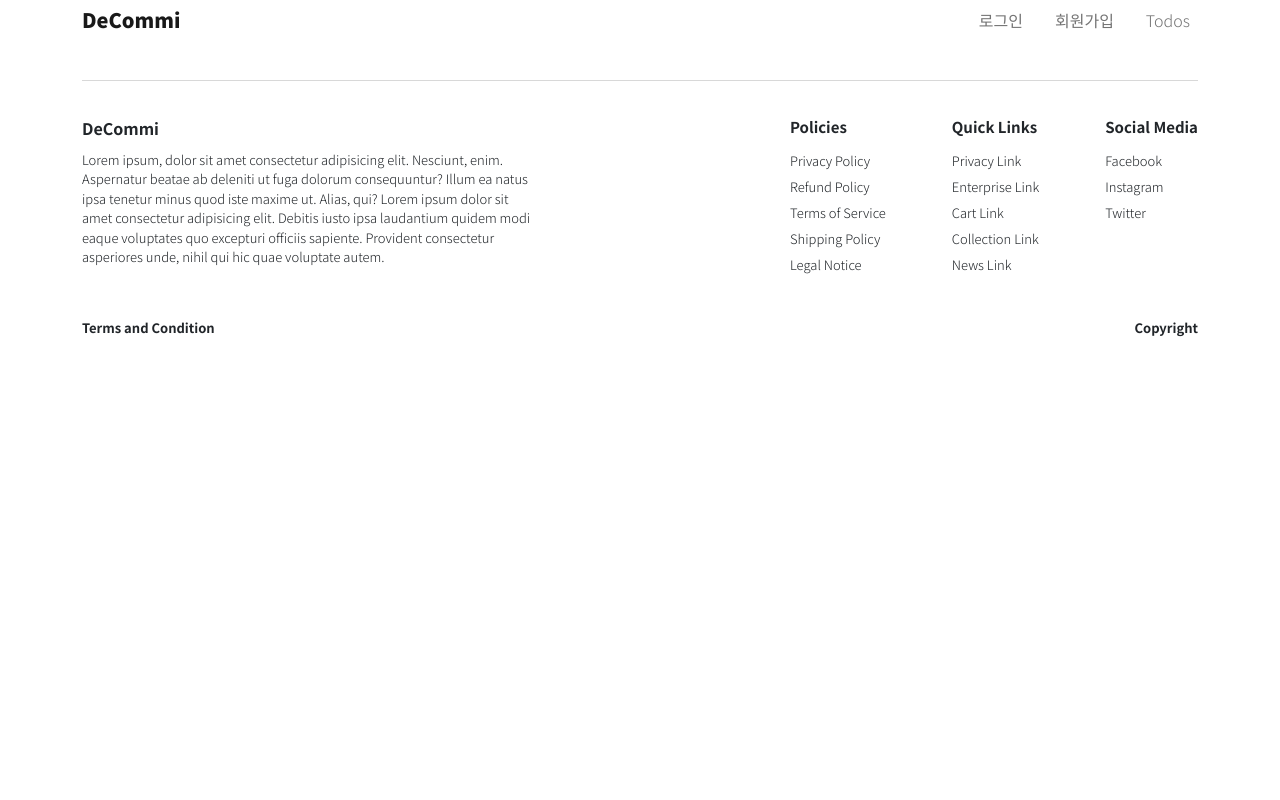
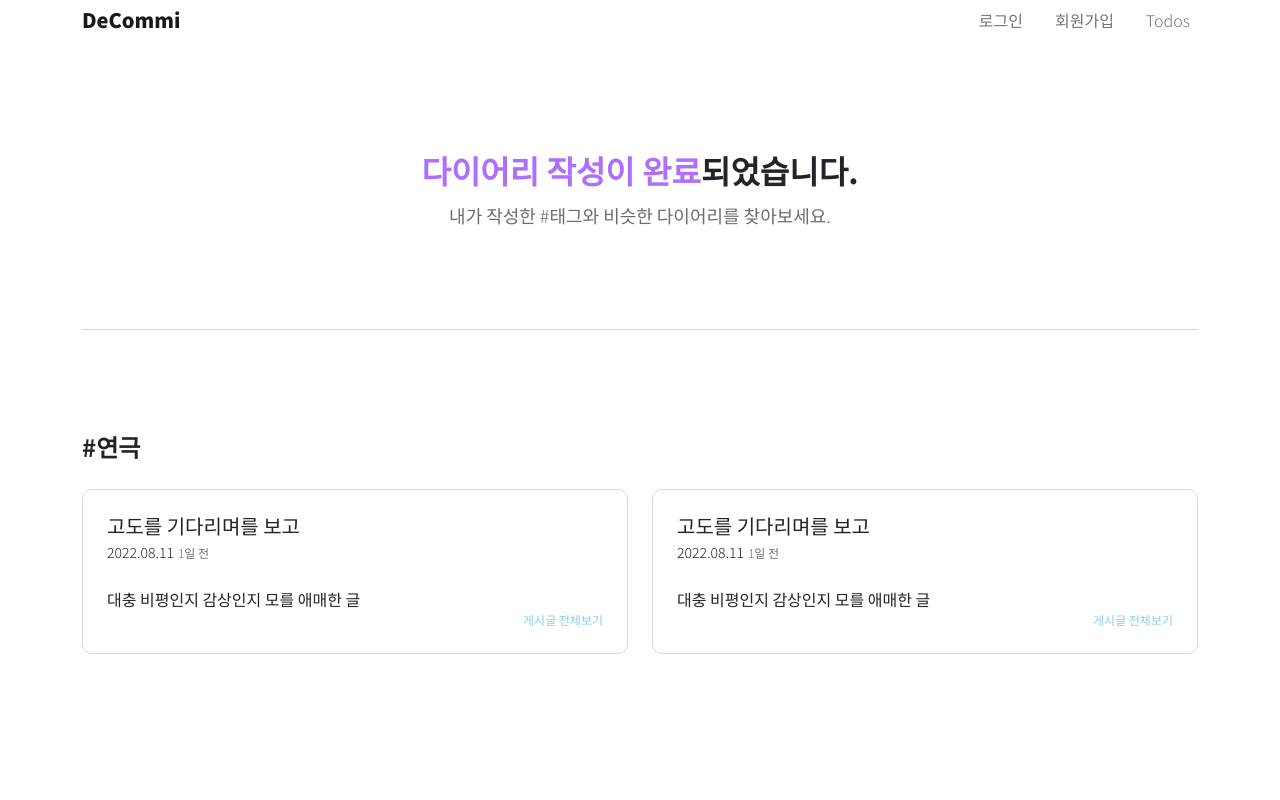
Before and after one commit to k1k2brz/HCSS, a Vue app: page /pages/diarywrite in a window 1280 px wide. Shown: the top 800 px of the page. Built offline with nearby package versions, Linux system fonts and the light colour scheme; a web font is replaced by a local one.

Commit message:
bookmark
bookmark on off

```diff
--- a/src/components/NavBar.vue
+++ b/src/components/NavBar.vue
@@ -16,6 +16,7 @@
           <!-- <div class="d-flex align-items-center">
             <input type="text" class="form-control">
           </div> -->
+          <router-link class="nav-link mr-3" :to="{ name: 'BookMark' }">북마크</router-link>
           <router-link class="nav-link mr-3" :to="{ name: 'MyPage' }">마이페이지</router-link>
           <router-link class="nav-link mr-3" :to="{ name: 'UserEdit' }">회원정보 수정</router-link>
           <router-link class="nav-link mr-3" :to="{ name: 'Alarm' }">알림페이지</router-link>
--- a/src/pages/LoginPage.vue
+++ b/src/pages/LoginPage.vue
@@ -46,7 +46,7 @@
           </div>
           <div class="d-flex justify-content-center align-items-center">
             <div class="LoginLine"></div>
-            <div class="ml-3 mr-3">또는</div>
+            <div class="ml-3 mr-3" style="min-width:30px">또는</div>
             <div class="LoginLine"></div>
           </div>
         </form>
--- /dev/null
+++ b/src/pages/bookmark/BookMark.vue
@@ -0,0 +1,132 @@
+<template>
+    <div class="top-margin">
+        <div class="mb-4">
+            <span class="home-title">내 북마크</span>
+        </div>
+        <div class="d-flex justify-content-between">
+            <button class="new-folder">+ 새 북마크 폴더</button>
+            <div class="d-flex align-items-center gap-1">
+                <button class="file-sort">이름순</button>
+                <div class="boundaryLine"></div>
+                <button class="file-sort">최신순</button>
+            </div>
+        </div>
+        <div v-if="openBtn" class="text-center">
+            <div class="row row-cols-5 mt-3">
+                <div class="col d-flex flex-column p-2 mb-4">
+                    <div class="folder-box">
+                        <div class="folder-stroke p-4 mb-3">
+                            <img src="@/assets/folder.png" alt="">
+                        </div>
+                        <span class="bold">내 폴더</span>
+                    </div>
+                </div>
+                <div class="col d-flex flex-column p-2 mb-4">
+                    <div class="folder-box">
+                        <div class="folder-stroke p-4 mb-3">
+                            <img src="@/assets/folder.png" alt="">
+                        </div>
+                        <span class="bold">내 폴더</span>
+                    </div>
+                </div>
+                <div class="col d-flex flex-column p-2 mb-4">
+                    <div class="folder-box">
+                        <div class="folder-stroke p-4 mb-3">
+                            <img src="@/assets/folder.png" alt="">
+                        </div>
+                        <span class="bold">내 폴더</span>
+                    </div>
+                </div>
+                <div class="col d-flex flex-column p-2 mb-4">
+                    <div class="folder-box">
+                        <div class="folder-stroke p-4 mb-3">
+                            <img src="@/assets/folder.png" alt="">
+                        </div>
+                        <span class="bold">내 폴더</span>
+                    </div>
+                </div>
+                <div class="col d-flex flex-column p-2 mb-4">
+                    <div class="folder-box">
+                        <div class="folder-stroke p-4 mb-3">
+                            <img src="@/assets/folder.png" alt="">
+                        </div>
+                        <span class="bold">내 폴더</span>
+                    </div>
+                </div>
+                <div class="col d-flex flex-column p-2 mb-4">
+                    <div class="folder-box">
+                        <div class="folder-stroke p-4 mb-3">
+                            <img src="@/assets/folder.png" alt="">
+                        </div>
+                        <span class="bold">내 폴더</span>
+                    </div>
+                </div>
+                <div class="col d-flex flex-column p-2 mb-4">
+                    <div class="folder-box">
+                        <div class="folder-stroke p-4 mb-3">
+                            <img src="@/assets/folder.png" alt="">
+                        </div>
+                        <span class="bold">내 폴더</span>
+                    </div>
+                </div>
+            </div>
+        </div>
+        <div v-else>
+            <div class="d-flex flex-column">
+                <div class="w-20 d-flex justify-content-center align-items-center">
+                    <div class="bookmark-circle">
+                        <img src="@/assets/bookmarkAll.png" alt="No image" class="ml-1" />
+                    </div>
+                </div>
+                <span>아직 북마크된 다이어리가 없습니다.</span>
+                <span>다시 보고 싶은 다이어리를 북마크 해보세요!</span>
+            </div>
+        </div>
+    </div>
+    <button @click="onBtn">Click Click</button>
+</template>
+
+<script>
+import { ref } from 'vue'
+
+export default {
+    setup() {
+        const openBtn = ref(false)
+
+        const onBtn = () => {
+            if (openBtn.value == true) {
+                openBtn.value = false
+            } else {
+                openBtn.value = true
+            }
+        }
+
+
+        return { onBtn, openBtn }
+    }
+}
+</script>
+
+<style lang="sass" scoped>
+.boundaryLine
+    width: 1.5px
+    height: 15px
+    background: grey
+
+.folder-stroke
+    // border-bottom: 0.5px solid grey
+    // box-shadow: rgba(33, 35, 38, 0.1) 0px 10px 10px -10px
+    box-shadow: rgba(99, 99, 99, 0.2) 0px 2px 8px 0px
+    border-radius: 15px
+
+img
+    width: 100%
+
+.bookmark-circle
+    width: 100%
+    height: 100%
+    border-radius: 50%
+    background-color: #F8F8F8
+    padding: 20%
+
+</style>
--- /dev/null
+++ b/src/pages/bookmark/DiaryWrite.vue
@@ -0,0 +1,64 @@
+<template>
+    <div class="container container_default d-flex justify-content-center align-items-center p-0 m-0 flex-column">
+        <div class="d-flex justify-content-center align-items-center flex-column">
+            <p class="success mb-2"><span class="success purple-color">다이어리 작성이 완료</span>되었습니다.</p>
+            <span class="success-sm">내가 작성한 #태그와 비슷한 다이어리를 찾아보세요.</span>
+        </div>
+        <div class="stroke-default"></div>
+        <div class="d-flex flex-column w-100">
+            <div class="mb-4">
+                <span class="mini-title">#연극</span>
+            </div>
+            <div class="d-flex gap-4 w-100">
+                <div class="backgrondBox p-4 w-50">
+                    <div class="d-flex justify-content-between flex-column gap-4">
+                        <div class="d-flex flex-column gap-1">
+                            <h5 class="card-title">고도를 기다리며를 보고</h5>
+                            <div class="d-flex align-items-center">
+                                <span class="days">2022.08.11</span>
+                                <span class="lastTime ml-1">1일 전</span>
+                            </div>
+                        </div>
+                        <span class="card-text">대충 비평인지 감상인지 모를 애매한 글</span>
+                    </div>
+                    <div class="d-flex justify-content-end">
+                        <button class="font12">게시글 전체보기</button>
+                    </div>
+                </div>
+                <div class="backgrondBox p-4 w-50">
+                    <div class="d-flex justify-content-between flex-column gap-4">
+                        <div class="d-flex flex-column gap-1">
+                            <h5 class="card-title">고도를 기다리며를 보고</h5>
+                            <div class="d-flex align-items-center">
+                                <span class="days">2022.08.11</span>
+                                <span class="lastTime ml-1">1일 전</span>
+                            </div>
+                        </div>
+                        <span class="card-text">대충 비평인지 감상인지 모를 애매한 글</span>
+                    </div>
+                    <div class="d-flex justify-content-end">
+                        <button class="font12">게시글 전체보기</button>
+                    </div>
+                </div>
+            </div>
+        </div>
+    </div>
+</template>
+
+<script>
+</script>
+
+<style lang="sass" scoped>
+.stroke-default
+    width: 100%
+    height: 0.5px
+    margin-top: 100px
+    margin-bottom: 100px
+
+.font12
+    font-size: 12px
+    color: skyblue
+    text-decoration: none
+    border: none
+    background: none
+</style>
--- a/src/pages/users/UserEdit.vue
+++ b/src/pages/users/UserEdit.vue
@@ -60,12 +60,12 @@
           <input
             class="input-box form-control"
             type="password"
-            placeholder="현재 비밀번호"
+            placeholder="새 비밀번호"
           />
           <input
             class="input-box form-control"
             type="password"
-            placeholder="현재 비밀번호"
+            placeholder="새 비밀번호 확인"
           />
           <div>
             <span class="text-sm bold">비밀번호 변경시 유의사항</span>
@@ -81,7 +81,7 @@
       </div>
     </div>
     <div class="stroke-default"></div>
-    <div class="edit-grid">
+    <div class="edit-grid2">
       <div class="purple-box d-flex justify-content-end">
         <div class="mt-3 mb-3 mr-3">계정 연동 여부</div>
       </div>
--- a/src/router/index.js
+++ b/src/router/index.js
@@ -11,6 +11,8 @@ import Alarmmain from "../pages/alarm/AlarmMain.vue";
 import Useredit from "../pages/users/UserEdit.vue";
 import Usereditpass from "../pages/users/UserEditPass.vue";
 import Mypage from "../pages/mypage/MyPage.vue";
+import Bookmark from "../pages/bookmark/BookMark.vue";
+import Diarywrite from "../pages/bookmark/DiaryWrite.vue";
 // import home과 todos를 아래 컴포넌트에 넣어준다.
 
 const router = createRouter({
@@ -24,12 +26,12 @@ const router = createRouter({
     },
     // 뒤에 todos붙여주면 Todos파일로 가게 Path설정
     {
-      path: "/pages",
+      path: "/pages/login",
       name: "Login",
       component: Login,
     },
     {
-      path: "/pages",
+      path: "/pages/signup",
       name: "Signup",
       component: Signup,
     },
@@ -75,6 +77,16 @@ const router = createRouter({
       name: "MyPage",
       component: Mypage,
     },
+    {
+      path: "/pages/diarywrite",
+      name: "DiaryWrite",
+      component: Diarywrite,
+    },
+    {
+      path: "/pages/BookMark",
+      name: "BookMark",
+      component: Bookmark,
+    },
   ],
 });
 
--- a/src/sass/style.sass
+++ b/src/sass/style.sass
@@ -62,6 +62,10 @@ img
   font-size: 36px
   font-weight: 700
 
+.mini-title
+  font-size: 24px
+  font-weight: 700
+
 .btn-regular
   padding: 7px 12px
   background-color: $purple-color
@@ -115,6 +119,23 @@ img
   outline: none
   background: none
 
+.new-folder
+    border: none
+    background: none
+    color: $purple-color
+    font-size: 15px
+    font-weight: 500
+    &:hover
+      color: #9b4eff
+
+.file-sort
+    border: none
+    background: none
+    color: $grey-color
+    font-size: 14px
+    &:hover
+      color: $darkgrey-color
+
 .filterTitle
   font-size: 18px
   font-weight: 500
@@ -162,6 +183,18 @@ img
  height: 0.5px
  background-color: $stroke-color
 
+.success
+  font-size: $title-text
+  font-weight: 700
+
+.purple-color
+  color: $purple-color
+
+.success-sm
+  font-size: 18px
+  color: $darkgrey-color
+
+
 @import url('https://fonts.googleapis.com/css2?family=Noto+Sans+KR:wght@300;400;500;700;900&display=swap')
 @import url('https://webfontworld.github.io/SCoreDream/SCoreDream.css')
 @import "../../node_modules/bootstrap/scss/bootstrap"
```
Also changed, not shown: src/assets/bookmarkAll.png (added), src/assets/folder.png (added).
